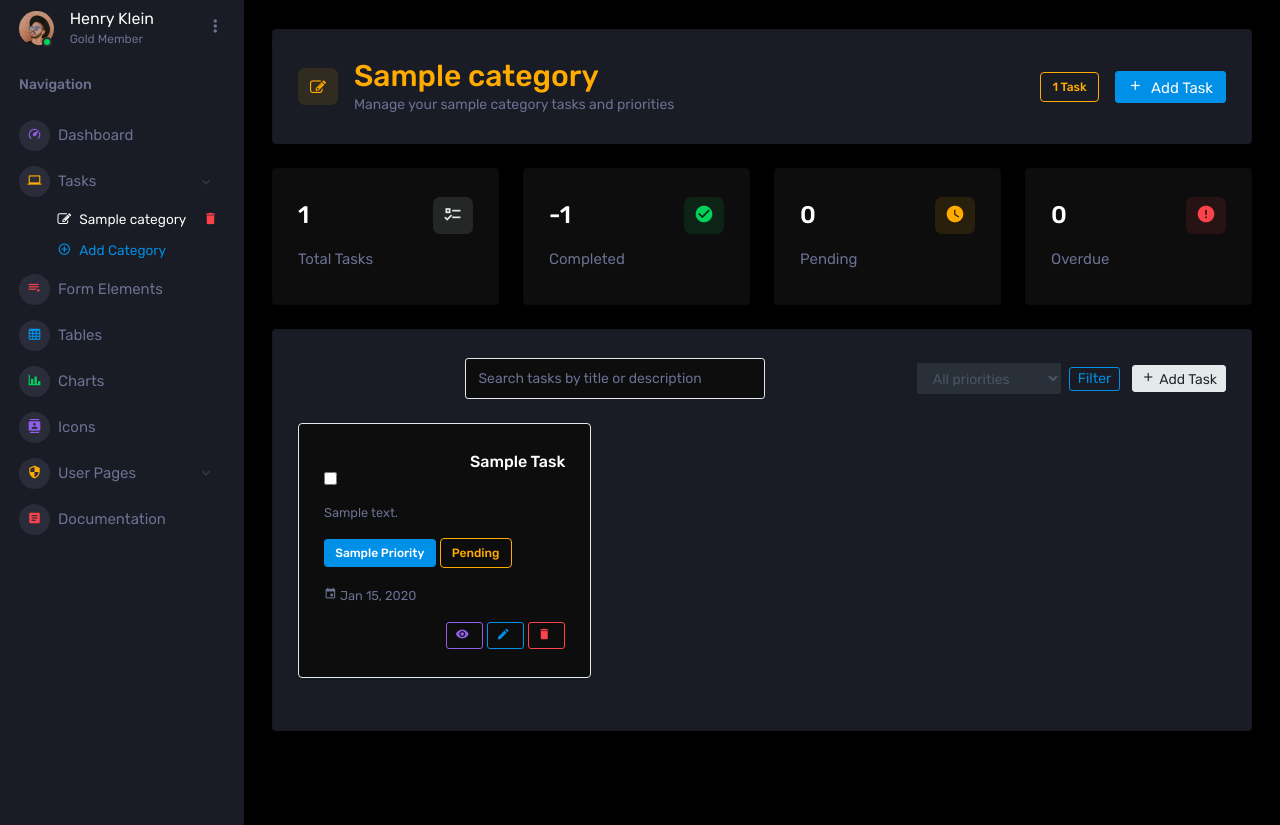
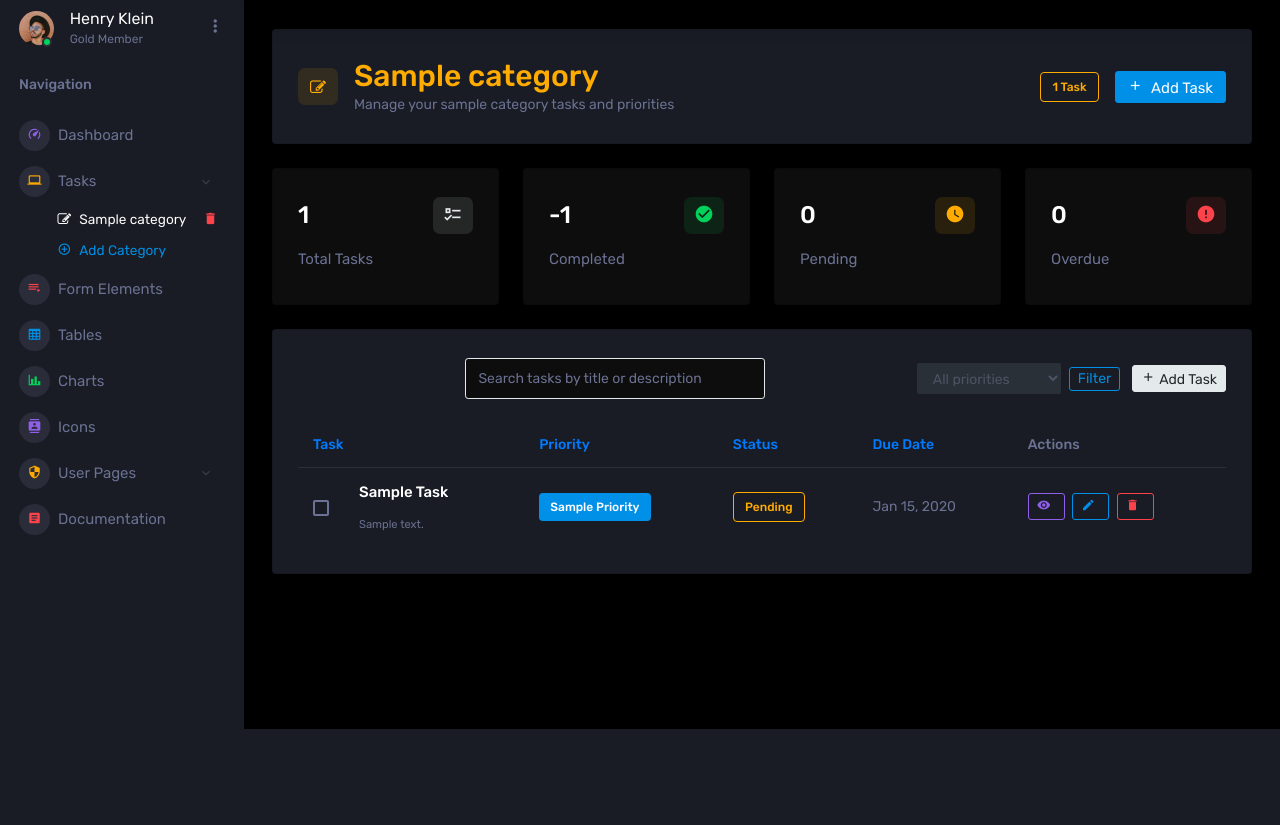
Before and after one commit to Ritvent/hangarin, a Django app: page /task/category/1/ in a window 1280 px wide. Shown: the part 71-896 px from the top of the page. After the commit the page ends 800 px from the top, so only its background shows below. Run offline with Django 5.2, Linux system fonts and the light colour scheme; tables that the repository leaves empty hold one stand-in row (values such as "Sample post"); some libraries are stand-ins or nearby versions.

Commit message:
edit md task view

```diff
--- a/projectsite/templates/category_tasks.html
+++ b/projectsite/templates/category_tasks.html
@@ -33,7 +33,6 @@
   </div>
 </div>
 
-<!-- Task Statistics -->
 <!-- Task Statistics -->
 <div class="row g-3">
   <div class="col-6 col-md-3 grid-margin stretch-card">
@@ -93,7 +92,6 @@
   </div>
 </div>
 
-
 <!-- Tasks List -->
 <div class="row">
   <div class="col-12 grid-margin stretch-card">
@@ -101,7 +99,7 @@
       <div class="card-body">
         <div class="d-flex align-items-center justify-content-between mb-4">
           <h4 class="card-title mb-0"></h4>
-          <!-- Search bar: filters both desktop table rows and mobile cards -->
+          <!-- Search bar -->
           <div class="ml-3 flex-grow-1" style="max-width: 300px;">
             <div class="input-group input-group-sm">
               <input
@@ -109,8 +107,7 @@
                 type="search"
                 class="form-control form-control-sm text-light bg-dark border-secondary"
                 placeholder="Search tasks by title or description"
-                aria-label="Search tasks"
-                >
+                aria-label="Search tasks">
               </div>
             </div>
           <div class="d-flex align-items-center">
@@ -132,43 +129,80 @@
             </div>
           </div>
         </div>
+
+        <!-- Desktop Table -->
+        <div class="table-responsive d-none d-md-block">
           {% if tasks %}
-  <div class="row" id="taskContainer">
+            <table class="table table-hover">
+              <thead>
+                <tr>
+                  {% with req=request.GET %}
+                    {% with cur_sort=current_sort cur_dir=current_direction %}
+                      <th>
+                        <a href="?{% if selected_priority %}priority={{ selected_priority }}&amp;{% endif %}sort=title&amp;dir={% if cur_sort == 'title' and cur_dir == 'asc' %}desc{% else %}asc{% endif %}">{{ labels.task_col|default:'Task' }}
+                          {% if cur_sort == 'title' %}
+                            {% if cur_dir == 'asc' %}▲{% else %}▼{% endif %}
+                          {% endif %}
+                        </a>
+                      </th>
+                      <th>
+                        <a href="?{% if selected_priority %}priority={{ selected_priority }}&amp;{% endif %}sort=priority&amp;dir={% if cur_sort == 'priority' and cur_dir == 'asc' %}desc{% else %}asc{% endif %}">{{ labels.priority_col|default:'Priority' }}
+                          {% if cur_sort == 'priority' %}
+                            {% if cur_dir == 'asc' %}▲{% else %}▼{% endif %}
+                          {% endif %}
+                        </a>
+                      </th>
+                      <th>
+                        <a href="?{% if selected_priority %}priority={{ selected_priority }}&amp;{% endif %}sort=status&amp;dir={% if cur_sort == 'status' and cur_dir == 'asc' %}desc{% else %}asc{% endif %}">{{ labels.status_col|default:'Status' }}
+                          {% if cur_sort == 'status' %}
+                            {% if cur_dir == 'asc' %}▲{% else %}▼{% endif %}
+                          {% endif %}
+                        </a>
+                      </th>
+                      <th>
+                        <a href="?{% if selected_priority %}priority={{ selected_priority }}&amp;{% endif %}sort=deadline&amp;dir={% if cur_sort == 'deadline' and cur_dir == 'asc' %}desc{% else %}asc{% endif %}">{{ labels.due_col|default:'Due Date' }}
+                          {% if cur_sort == 'deadline' %}
+                            {% if cur_dir == 'asc' %}▲{% else %}▼{% endif %}
+                          {% endif %}
+                        </a>
+                      </th>
+                      <th>Actions</th>
+                    {% endwith %}
+                  {% endwith %}
+                </tr>
+              </thead>
+              <tbody>
                 {% for task in tasks %}
-      <div class="col-12 col-md-6 col-lg-4 mb-4 task-card">
-        <div class="card bg-dark text-light h-100 shadow-sm border border-secondary">
-          <div class="card-body d-flex flex-column justify-content-between">
-
-            <!-- Header: Checkbox + Title -->
-            <div class="d-flex align-items-start justify-content-between mb-2">
-              <div class="form-check">
+                <tr>
+                  <td>
+                    <div class="d-flex align-items-center">
+                      <div class="form-check form-check-muted m-0 mr-3">
+                        <label class="form-check-label">
                           <input type="checkbox" class="form-check-input" {% if task.status == 'Completed' %}checked{% endif %}>
+                        </label>
                       </div>
-              <h5 class="card-title mb-0 {% if task.status == 'Completed' %}text-decoration-line-through text-muted{% endif %}">
+                      <div>
+                        <h6 class="card-title {% if task.status == 'Completed' %}text-decoration-line-through{% endif %}">
                           {{ task.title }}
-              </h5>
+                        </h6>
+                        <p class="mb-0 small">{{ task.description|truncatechars:50 }}</p>
                       </div>
-
-            <!-- Description -->
-            <p class="card-text small text-muted mb-3">{{ task.description|truncatechars:100 }}</p>
-
-            <!-- Details -->
-            <div class="mb-3">
-              <span class="badge
+                    </div>
+                  </td>
+                  <td>
                     {% if task.priority.priority_name == 'high' or task.priority.priority_name == 'critical' %}
-                  badge-danger
+                      <span class="badge badge-danger">{{ task.priority.priority_name|title }}</span>
                     {% elif task.priority.priority_name == 'medium' %}
-                  badge-warning
+                      <span class="badge badge-warning">{{ task.priority.priority_name|title }}</span>
                     {% elif task.priority.priority_name == 'optional' %}
-                  badge-info
+                      <span class="badge badge-info">{{ task.priority.priority_name|title }}</span>
                     {% elif task.priority.priority_name == 'completed' %}
-                  badge-success
+                      <span class="badge badge-success">{{ task.priority.priority_name|title }}</span>
                     {% else %}
-                  badge-primary
-                {% endif %}">
-                {{ task.priority.priority_name|title }}
-              </span>
-
+                      <span class="badge badge-primary">{{ task.priority.priority_name|title }}</span>
+                    {% endif %}
+                  </td>
+                  <td>
                     {% if task.status == 'Completed' %}
                       <span class="badge badge-success">{{ task.status }}</span>
                     {% elif task.status == 'In Progress' %}
@@ -176,33 +210,18 @@
                     {% else %}
                       <span class="badge badge-outline-warning">{{ task.status }}</span>
                     {% endif %}
-            </div>
-
-            <!-- Due Date -->
-            <p class="small text-muted mb-3">
-              <i class="mdi mdi-calendar"></i> {{ task.deadline|date:"M d, Y" }}
-            </p>
-
-            <!-- Actions -->
-            <div class="mt-auto d-flex justify-content-end">
-              <a href="{% url 'task_detail' task.pk %}" class="btn btn-outline-info btn-sm mr-1">
-                <i class="mdi mdi-eye"></i>
-              </a>
-              <a href="{% url 'task_edit' task.pk %}" class="btn btn-outline-primary btn-sm mr-1">
-                <i class="mdi mdi-pencil"></i>
-              </a>
-              <a href="{% url 'task_delete' task.pk %}" class="btn btn-outline-danger btn-sm">
-                <i class="mdi mdi-delete"></i>
-              </a>
-            </div>
-
-          </div>
-        </div>
-      </div>
+                  </td>
+                  <td><span>{{ task.deadline|date:"M d, Y" }}</span></td>
+                  <td>
+                      <a href="{% url 'task_detail' task.pk %}" class="btn btn-outline-info btn-sm mr-1"><i class="mdi mdi-eye"></i></a>
+                      <a href="{% url 'task_edit' task.pk %}" class="btn btn-outline-primary btn-sm mr-1"><i class="mdi mdi-pencil"></i></a>
+                      <a href="{% url 'task_delete' task.pk %}" class="btn btn-outline-danger btn-sm"><i class="mdi mdi-delete"></i></a>
+                  </td>
+                </tr>
                 {% endfor %}
-  </div>
+              </tbody>
+            </table>
           {% else %}
-
             <div class="text-center py-5">
               <div class="icon icon-box-{{ category_color }} mx-auto mb-3" style="width: 80px; height: 80px;">
                 <span class="mdi mdi-format-list-checks icon-item" style="font-size: 40px;"></span>
@@ -215,6 +234,62 @@
             </div>
           {% endif %}
         </div>
+        <!-- End Desktop Table -->
+
+        <!-- Mobile Task Cards -->
+        <div class="d-block d-md-none mt-4">
+          {% if tasks %}
+            <div class="row" id="taskContainer">
+              {% for task in tasks %}
+                <div class="col-12 mb-3 task-card">
+                  <div class="card bg-dark text-light border border-mobile-{{ category_color }}">
+                    <div class="card-body">
+                      <div class="d-flex justify-content-between align-items-start mb-2">
+                        <h6 class="mb-0 {% if task.status == 'Completed' %}text-decoration-line-through{% endif %}">
+                          {{ task.title }}
+                        </h6>
+                        <span class="badge
+                          {% if task.priority.priority_name == 'high' or task.priority.priority_name == 'critical' %}
+                            badge-danger
+                          {% elif task.priority.priority_name == 'medium' %}
+                            badge-warning
+                          {% elif task.priority.priority_name == 'optional' %}
+                            badge-info
+                          {% elif task.priority.priority_name == 'completed' %}
+                            badge-success
+                          {% else %}
+                            badge-primary
+                          {% endif %}
+                        ">
+                          {{ task.priority.priority_name|title }}
+                        </span>
+                      </div>
+                      <p class="small text-muted mb-2">{{ task.description|truncatechars:80 }}</p>
+                      <div class="d-flex justify-content-between align-items-center">
+                        <span class="small text-muted">Due: {{ task.deadline|date:"M d, Y" }}</span>
+                        <div>
+                          <a href="{% url 'task_detail' task.pk %}" class="btn btn-outline-info btn-sm mr-1"><i class="mdi mdi-eye"></i></a>
+                          <a href="{% url 'task_edit' task.pk %}" class="btn btn-outline-primary btn-sm mr-1"><i class="mdi mdi-pencil"></i></a>
+                          <a href="{% url 'task_delete' task.pk %}" class="btn btn-outline-danger btn-sm"><i class="mdi mdi-delete"></i></a>
+                        </div>
+                      </div>
+                    </div>
+                  </div>
+                </div>
+              {% endfor %}
+            </div>
+          {% else %}
+            <div class="text-center py-5">
+              <h5 class="text-muted">No {{ category_name|lower }} tasks yet</h5>
+              <a href="{% url 'task_create' %}?category={{ category_pk }}" class="btn btn-{{ category_color }}">
+                <i class="mdi mdi-plus mr-1"></i> Add Your First Task
+              </a>
+            </div>
+          {% endif %}
+        </div>
+        <!-- End Mobile Task Cards -->
+
+      </div>
     </div>
   </div>
 </div>
@@ -222,20 +297,28 @@
 {% endblock content %}
 
 {% block extra_scripts %}
+<style>
+  @media (max-width: 767px) {
+    .border-mobile-primary { border-color: #007bff !important; }
+    .border-mobile-success { border-color: #28a745 !important; }
+    .border-mobile-warning { border-color: #ffc107 !important; }
+    .border-mobile-danger  { border-color: #dc3545 !important; }
+    .border-mobile-info    { border-color: #17a2b8 !important; }
+    .border-mobile-dark    { border-color: #343a40 !important; }
+
+    .task-card .card {
+      border-width: 2px !important;
+    }
+  }
+</style>
+
 <script>
   (function(){
     const searchInput = document.getElementById('taskSearch');
-    const clearBtn = document.getElementById('taskSearchClear');
     if (!searchInput) return;
-
-    // Helper: normalize text for comparison
     function norm(s){ return (s||'').toString().toLowerCase().trim(); }
-
-    // Elements to filter
     const tableBody = document.querySelector('table.table tbody');
-    const mobileCards = document.querySelectorAll('.task-card'); // if mobile cards are present
-
-    // Create a no-results placeholder for tables and mobile views
+    const mobileCards = document.querySelectorAll('.task-card');
     let noResultsRow = document.getElementById('noResultsRow');
     if (!noResultsRow && tableBody) {
       noResultsRow = document.createElement('tr');
@@ -244,66 +327,41 @@
       noResultsRow.style.display = 'none';
       tableBody.parentNode && tableBody.appendChild(noResultsRow);
     }
-
     function filterOnce(){
       const q = norm(searchInput.value);
       let anyVisible = false;
-
       if (tableBody) {
         Array.from(tableBody.querySelectorAll('tr')).forEach(function(row){
-          if (row.id === 'noResultsRow') return; // skip placeholder
+          if (row.id === 'noResultsRow') return;
           const title = norm(row.querySelector('.card-title') ? row.querySelector('.card-title').textContent : '');
           const desc = norm(row.querySelector('p') ? row.querySelector('p').textContent : '');
-          const combined = (title + ' ' + desc).trim();
-          const match = q === '' || combined.indexOf(q) !== -1;
+          const match = q === '' || (title + ' ' + desc).indexOf(q) !== -1;
           row.style.display = match ? '' : 'none';
           if (match) anyVisible = true;
         });
         if (noResultsRow) noResultsRow.style.display = anyVisible ? 'none' : '';
       }
-
       if (mobileCards && mobileCards.length) {
         let anyCardVisible = false;
         mobileCards.forEach(function(card){
           const titleEl = card.querySelector('h6');
-          const descEl = card.querySelector('.truncated') || card.querySelector('p');
+          const descEl = card.querySelector('p');
           const title = norm(titleEl ? titleEl.textContent : '');
           const desc = norm(descEl ? descEl.textContent : '');
           const match = q === '' || (title + ' ' + desc).indexOf(q) !== -1;
           card.style.display = match ? '' : 'none';
           if (match) anyCardVisible = true;
         });
-        // If both present, consider anyVisible OR anyCardVisible
         anyVisible = anyVisible || anyCardVisible;
       }
-
       return anyVisible;
     }
-
-    // Debounce user input a bit
     let timer = null;
     searchInput.addEventListener('input', function(){
       clearTimeout(timer);
       timer = setTimeout(filterOnce, 120);
     });
-
-    clearBtn && clearBtn.addEventListener('click', function(){
-      searchInput.value = '';
-      filterOnce();
-      searchInput.focus();
-    });
-
-    // Initialize (in case there is an initial query param in URL)
-    document.addEventListener('DOMContentLoaded', function(){
-      // if there's a `q` query param, populate it
-      try{
-        const params = new URLSearchParams(location.search);
-        if (!searchInput.value && params.get('q')) {
-          searchInput.value = params.get('q');
-        }
-      }catch(e){}
-      filterOnce();
-    });
+    document.addEventListener('DOMContentLoaded', filterOnce);
   })();
 </script>
 {% endblock extra_scripts %}
```
Lines whose indentation alone changed are shown as unchanged.
